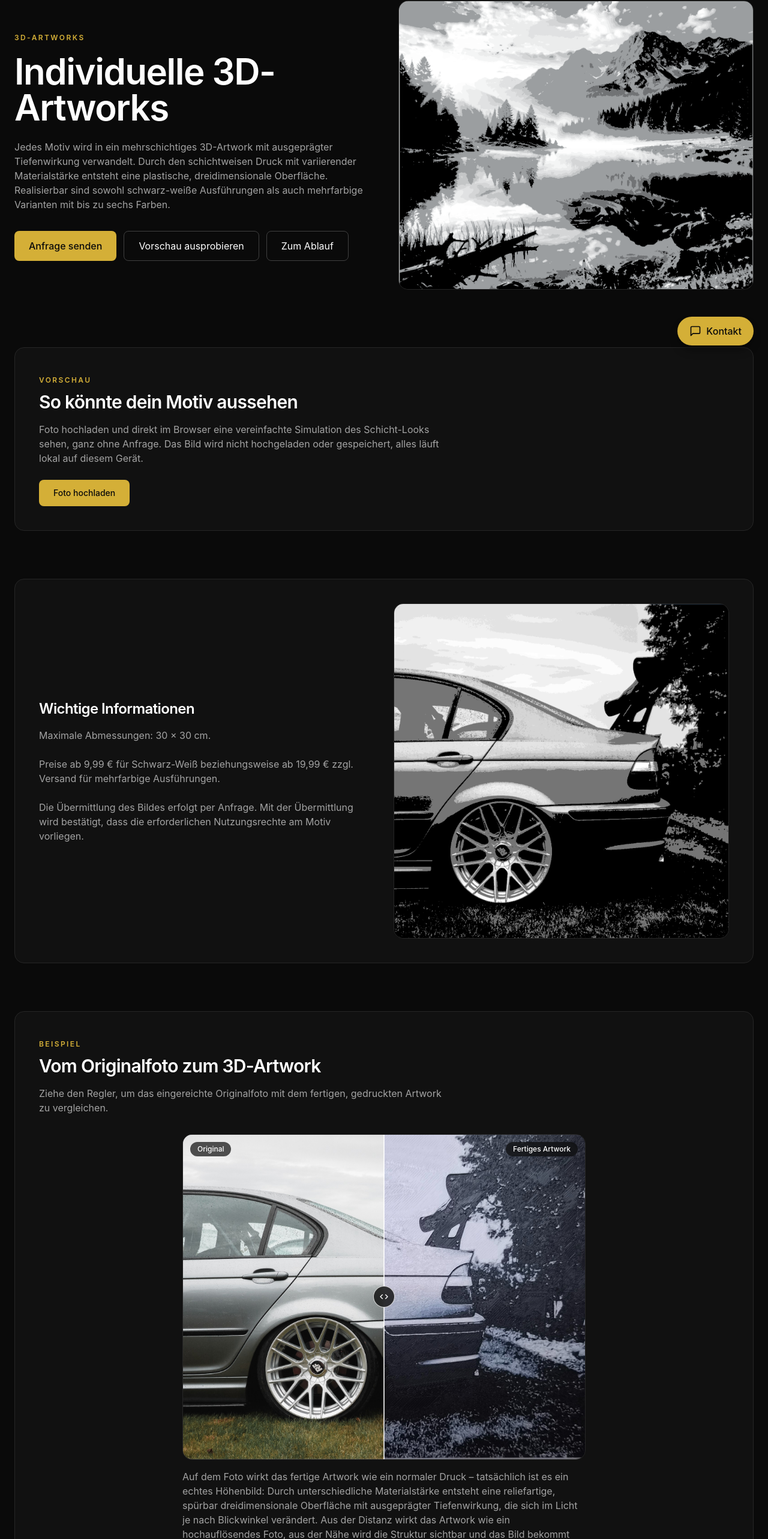
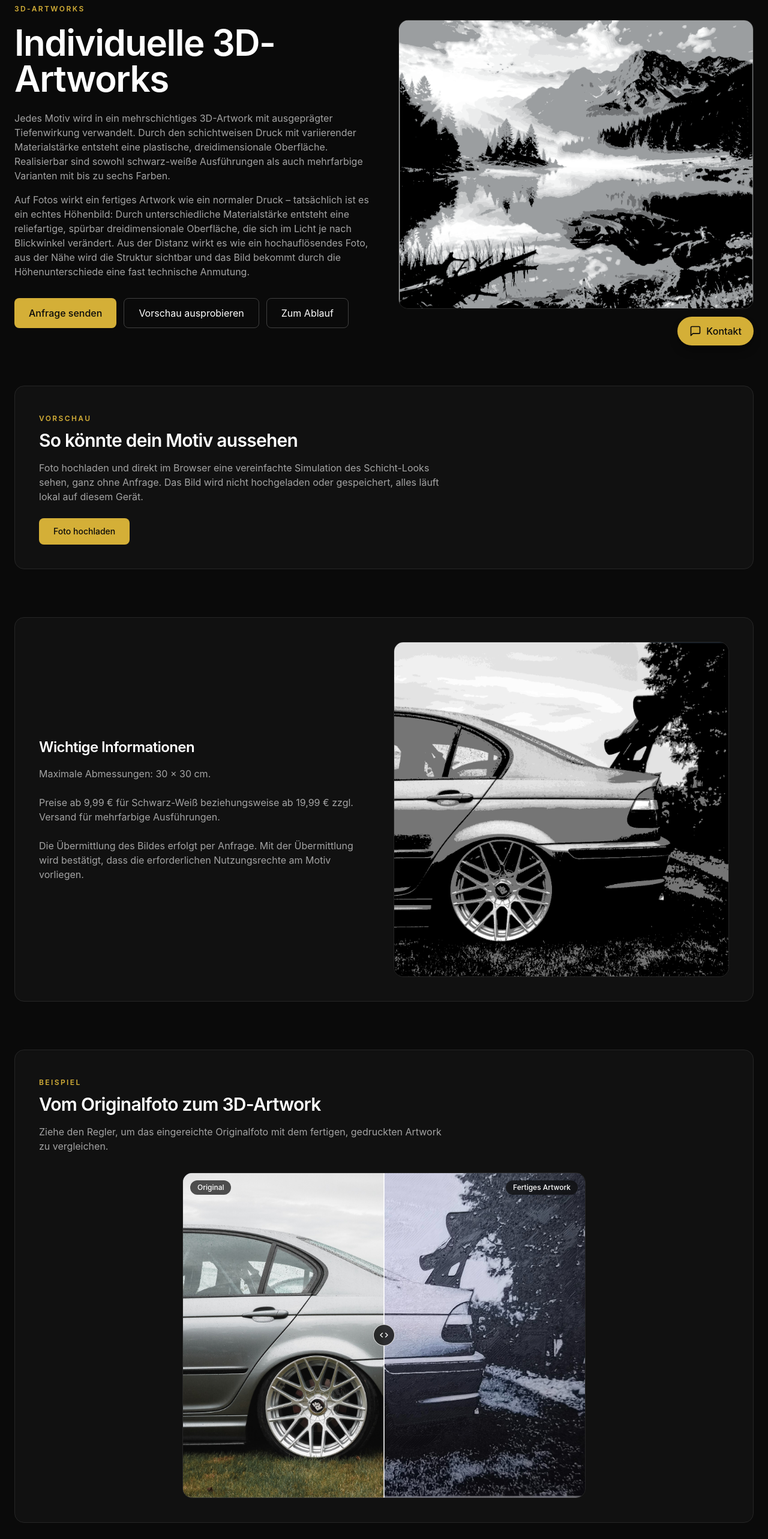
Before and after one commit to WernerG98/glueck-engineering-website, a React (Vite) app: page /artworks in a window 1280 px wide. Shown: the part 200-2766 px from the top of the page at 60% size. Built offline with nearby package versions, Linux system fonts and the light colour scheme.

Commit message:
Move height-relief explanation to the page intro instead of under the slider

```diff
--- a/src/pages/ArtworksPage.jsx
+++ b/src/pages/ArtworksPage.jsx
@@ -48,6 +48,15 @@ export default function ArtworksPage() {
 
             <p className="mt-6 max-w-3xl text-sm leading-relaxed text-neutral-400 sm:text-base">
               {artworkIntroText}
+            </p>
+
+            <p className="mt-4 max-w-3xl text-sm leading-relaxed text-neutral-400 sm:text-base">
+              Auf Fotos wirkt ein fertiges Artwork wie ein normaler Druck – tatsächlich ist es ein
+              echtes Höhenbild: Durch unterschiedliche Materialstärke entsteht eine reliefartige,
+              spürbar dreidimensionale Oberfläche, die sich im Licht je nach Blickwinkel
+              verändert. Aus der Distanz wirkt es wie ein hochauflösendes Foto, aus der Nähe wird
+              die Struktur sichtbar und das Bild bekommt durch die Höhenunterschiede eine fast
+              technische Anmutung.
             </p>
 
             <div className="mt-8 flex flex-col gap-3 sm:flex-row sm:flex-wrap">
@@ -126,14 +135,6 @@ export default function ArtworksPage() {
                 afterLabel="Fertiges Artwork"
                 aspectRatio="1800 / 1454"
               />
-              <p className="mt-4 text-sm leading-relaxed text-neutral-400 sm:text-base">
-                Auf dem Foto wirkt das fertige Artwork wie ein normaler Druck – tatsächlich ist es
-                ein echtes Höhenbild: Durch unterschiedliche Materialstärke entsteht eine
-                reliefartige, spürbar dreidimensionale Oberfläche mit ausgeprägter Tiefenwirkung,
-                die sich im Licht je nach Blickwinkel verändert. Aus der Distanz wirkt das Artwork
-                wie ein hochauflösendes Foto, aus der Nähe wird die Struktur sichtbar und das Bild
-                bekommt durch die Höhenunterschiede eine fast technische Anmutung.
-              </p>
             </div>
           </Reveal>
         </section>
```
